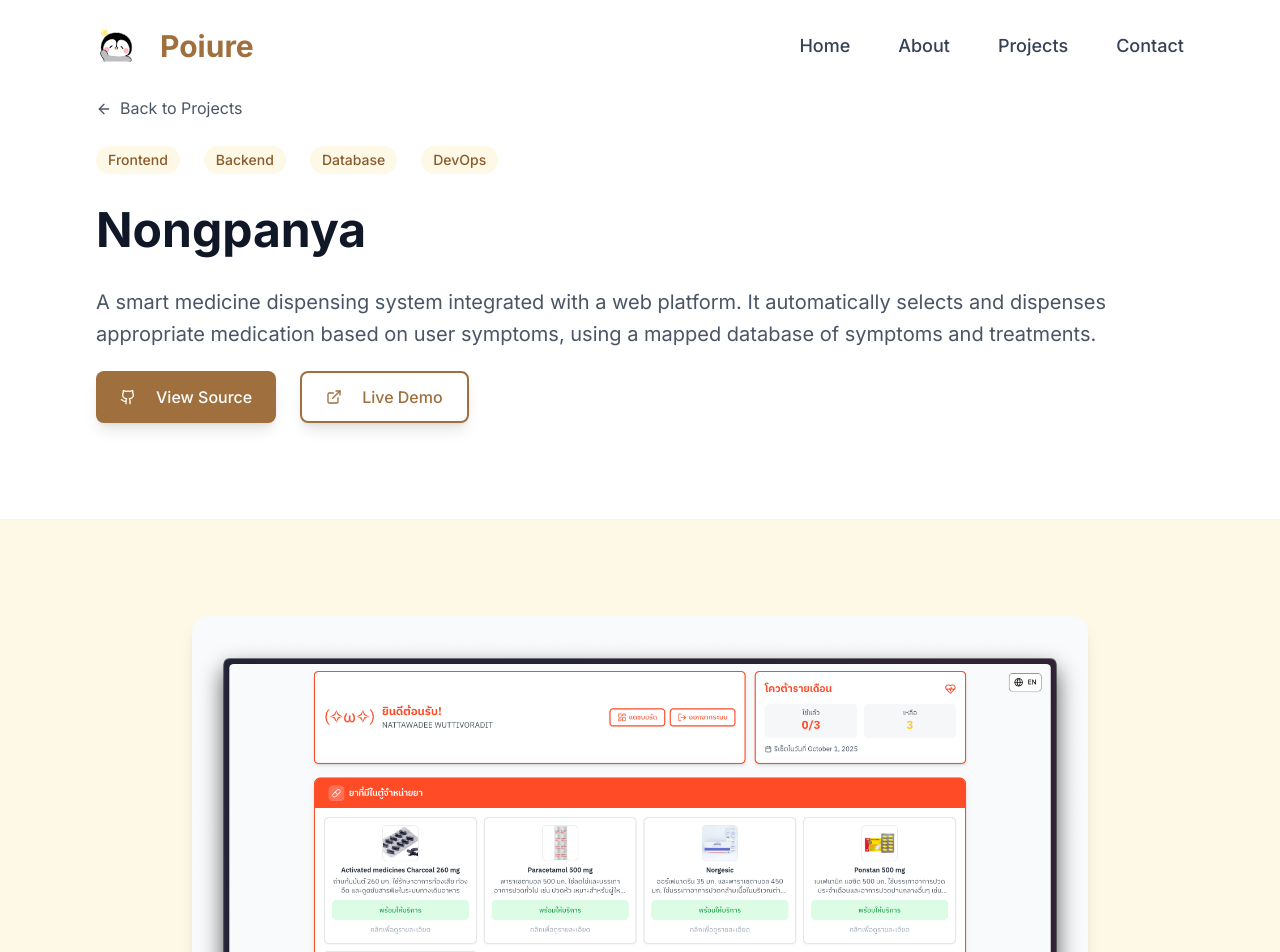
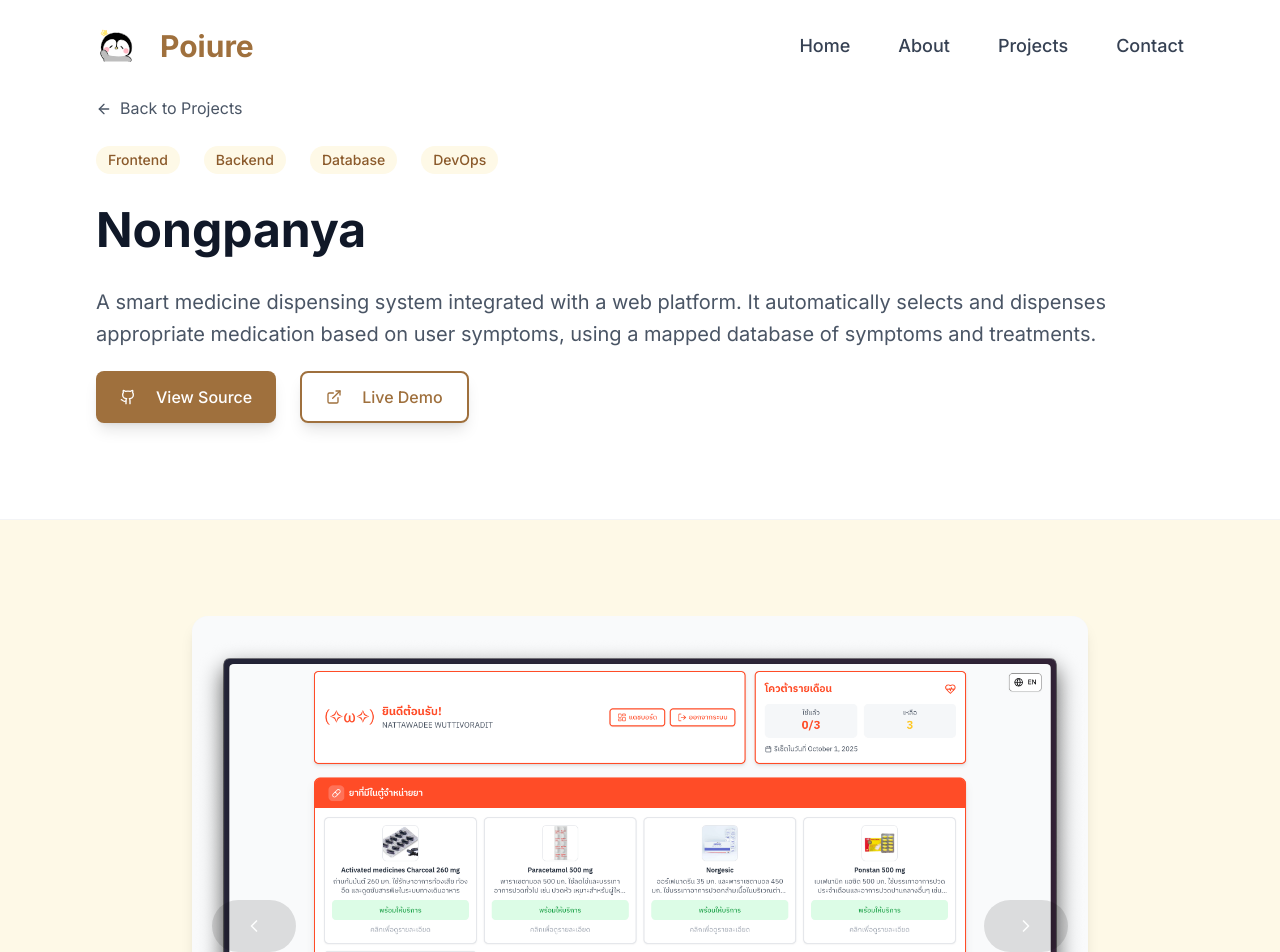
Before and after one commit to poiure1/portfolio, a React (Vite) app: page /portfolio/projects/1 in a window 1280 px wide. Shown: the top 952 px of the page. Built offline with nearby package versions, Linux system fonts and the light colour scheme.

Commit message:
feat: enhance ProjectDetail component with interactive pagination bullets and custom navigation arrows

```diff
--- a/src/pages/ProjectDetail.jsx
+++ b/src/pages/ProjectDetail.jsx
@@ -31,10 +31,18 @@ const ProjectDetail = () => {
   // Add hover effects and sliding functionality to pagination bullets
   useEffect(() => {
     const addInteractiveEffects = () => {
-      const bullets = document.querySelectorAll('.pagination-bullet')
       const paginationContainer = document.querySelector('.swiper-pagination')
 
-      bullets.forEach((bullet) => {
+      // Clear any existing event listeners by replacing bullets with clones
+      const existingBullets = document.querySelectorAll('.pagination-bullet')
+      existingBullets.forEach(bullet => {
+        bullet.replaceWith(bullet.cloneNode(true))
+      })
+
+      // Re-select after cloning to remove old listeners
+      const cleanBullets = document.querySelectorAll('.pagination-bullet')
+
+      cleanBullets.forEach((bullet) => {
         // Hover effects
         bullet.addEventListener('mouseenter', () => {
           bullet.style.opacity = '1'
@@ -88,7 +96,7 @@ const ProjectDetail = () => {
     // Add effects after ensuring Swiper is initialized
     const timer = setTimeout(addInteractiveEffects, 200)
     return () => clearTimeout(timer)
-  }, [projectImages, paginationConfig])
+  }, [project.id, projectImages, paginationConfig]) // Added project.id as dependency
 
   if (!project) {
     return (
@@ -177,6 +185,7 @@ const ProjectDetail = () => {
               <div className="rounded-2xl overflow-hidden shadow-lg max-w-4xl w-full">
                 <div className="relative aspect-[16/9] sm:aspect-[4/3] md:aspect-[16/10] lg:aspect-[3/2] overflow-hidden bg-gray-100">
                   <Swiper
+                    key={project.id} // Force recreation when project changes
                     modules={[Navigation, Pagination, Autoplay]}
                     spaceBetween={0}
                     slidesPerView={1}
@@ -236,6 +245,18 @@ const ProjectDetail = () => {
                       </SwiperSlide>
                     ))}
                   </Swiper>
+
+                  Custom Navigation Arrows
+                  {projectImages.length > 1 && (
+                    <>
+                      <button className="swiper-button-prev-custom absolute left-2 top-1/2 -translate-y-1/2 bg-black/20 hover:bg-black/30 text-white p-1.5 rounded-full transition-all duration-300 opacity-60 hover:opacity-100 z-10">
+                        <ChevronLeft className="w-5 h-5" />
+                      </button>
+                      <button className="swiper-button-next-custom absolute right-2 top-1/2 -translate-y-1/2 bg-black/20 hover:bg-black/30 text-white p-1.5 rounded-full transition-all duration-300 opacity-60 hover:opacity-100 z-10">
+                        <ChevronRight className="w-5 h-5" />
+                      </button>
+                    </>
+                  )}
                 </div>
               </div>
             </div>
```
